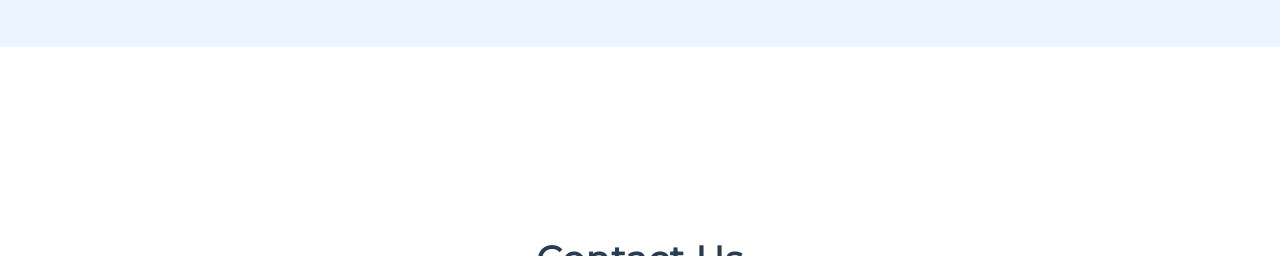
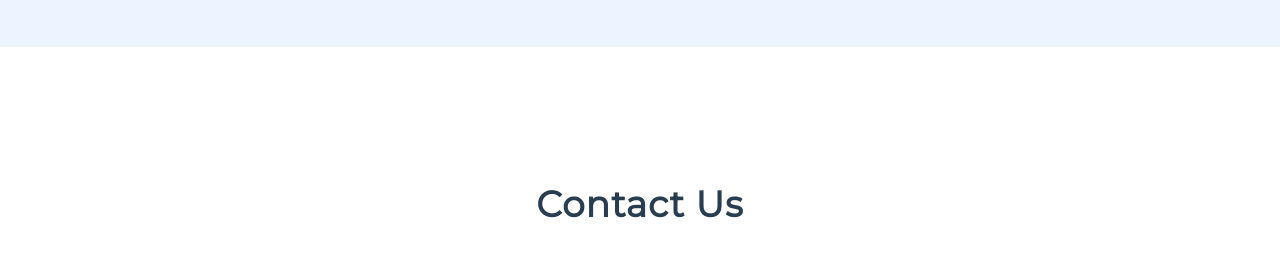
Before and after one commit to Jodelrey/Primer-TP, a plain HTML site: page index.html in a window 1280 px wide. Shown: the part 7520-7776 px from the top of the page. Drawn offline with nearby package versions, Linux system fonts and the light colour scheme.

Commit message:
modificado alto contact us

```diff
--- a/styles/layout/_contactus.scss
+++ b/styles/layout/_contactus.scss
@@ -1,12 +1,12 @@
 .contact-us-container{
     @include flex(column, center, center);
     width: 100%;
-    height: 100vh;
-    margin-bottom: 30px;
+    height: 700px;
+    padding-bottom: 40px;
     background: #fff;
     .contact-us-header h2{
         @include titles();
-        margin-top: 40px;
+        margin-top: 30px;
     }
     .contact-us-info{
         font-family: $font-paragraph;
```
Also changed, not shown: styles/main.css, 1 other file.
